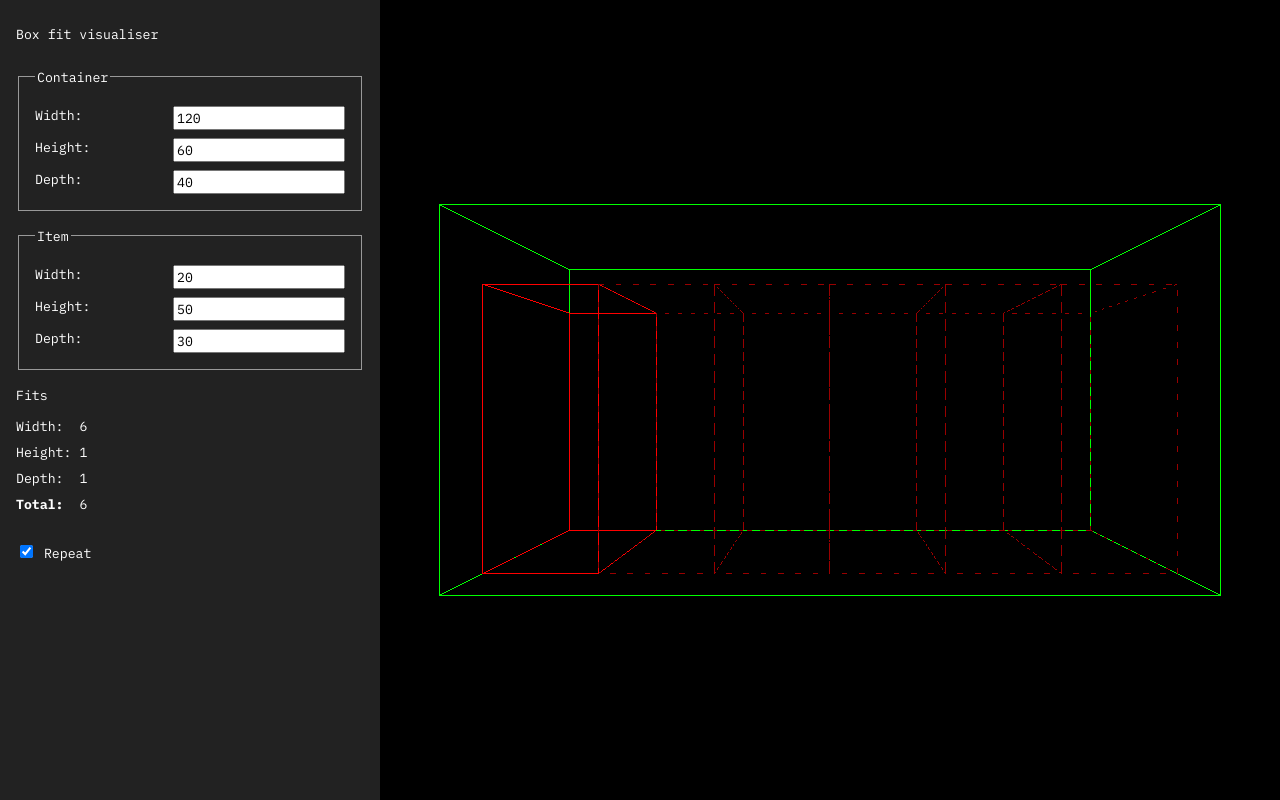
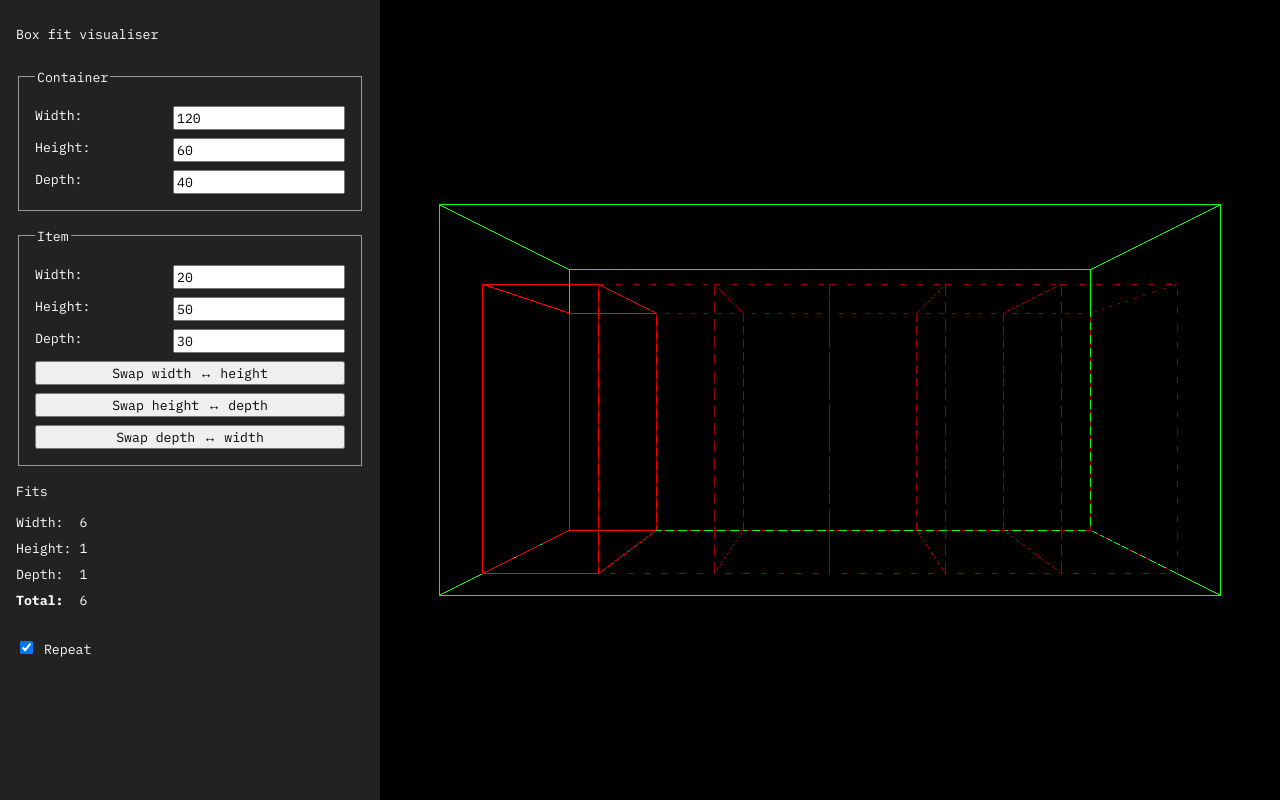
Before and after one commit to onvlt/box-fitter, a Svelte app: page / in a window 1280 px wide. Built offline with nearby package versions, Linux system fonts and the light colour scheme.

Commit message:
Add rotate

```diff
--- a/src/Params.svelte
+++ b/src/Params.svelte
@@ -1,4 +1,5 @@
 <script lang="ts">
+  import { get, type Writable } from "svelte/store";
   import {
     containerDimensions,
     fit,
@@ -6,12 +7,21 @@
     repeatBoxes,
     totalFit,
   } from "./store";
+  import type { Dim } from "./types";
 
   function displayFit(n: number) {
     if (Number.isFinite(n)) {
       return Math.floor(n);
     }
     return "N/A";
+  }
+
+  function swap(dim: Writable<Dim>, a: keyof Dim, b: keyof Dim) {
+    dim.update((d) => ({
+      ...d,
+      [a]: d[b],
+      [b]: d[a],
+    }));
   }
 </script>
 
@@ -70,6 +80,15 @@
         step="0.5"
       />
     </label>
+    <button on:click={() => swap(itemDimensions, "width", "height")}>
+      Swap width ↔ height
+    </button>
+    <button on:click={() => swap(itemDimensions, "height", "depth")}>
+      Swap height ↔ depth
+    </button>
+    <button on:click={() => swap(itemDimensions, "depth", "width")}>
+      Swap depth ↔ width
+    </button>
   </fieldset>
   <div>
     Fits
```
